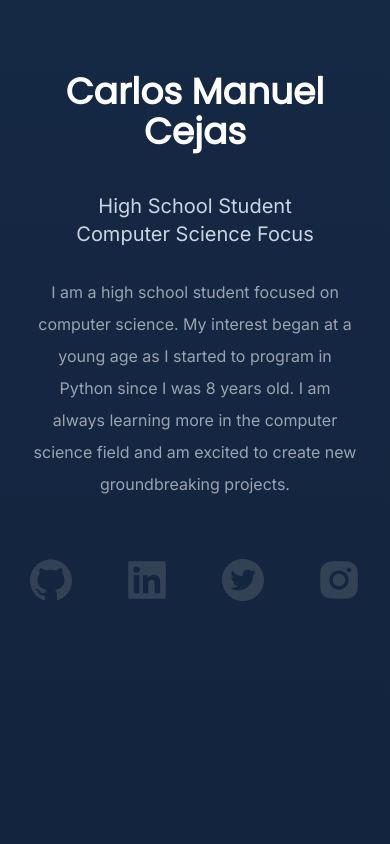
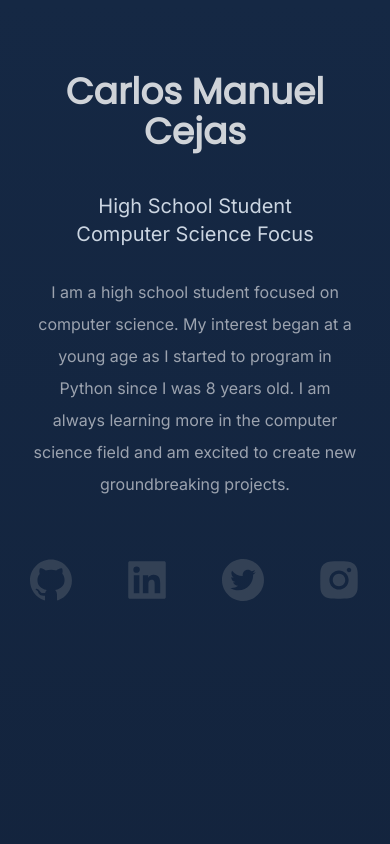
Before and after one commit to cmcejas/portfolio, a Next.js app: page / in a window 390 px wide. Shown: the top 844 px of the page. Built offline with nearby package versions, Linux system fonts and the light colour scheme.

Commit message:
Update page.tsx

```diff
--- a/app/page.tsx
+++ b/app/page.tsx
@@ -40,7 +40,10 @@ export default function Home() {
             </ul>
           </nav>
           <div className="text-center p-6 md:p-10">
-            <h2 className="fade-in-up text-4xl py-2 bg-clip-text text-transparent text-white font-bold md:font-medium font-poppins md:text-6xl">Carlos Manuel <span className="font-bold">Cejas</span></h2><br></br>
+            <div className="animate-pulse">
+              <h2 className="fade-in-up text-4xl py-2 bg-clip-text text-transparent text-white font-bold md:font-medium font-poppins md:text-6xl">Carlos Manuel <span className="font-bold">Cejas</span></h2>
+              <br></br>
+            </div>
             <h3 className="fade-in-up text-xl py-2 md:text-3xl text-slate-300">High School Student <br></br>Computer Science Focus</h3>
             <p className="fade-in-up text-md py-5 leading-8 text-gray-400 md:text-xl md:pt-8 max-w-2xl mx-auto">
             I am a high school student focused on computer science.
```
